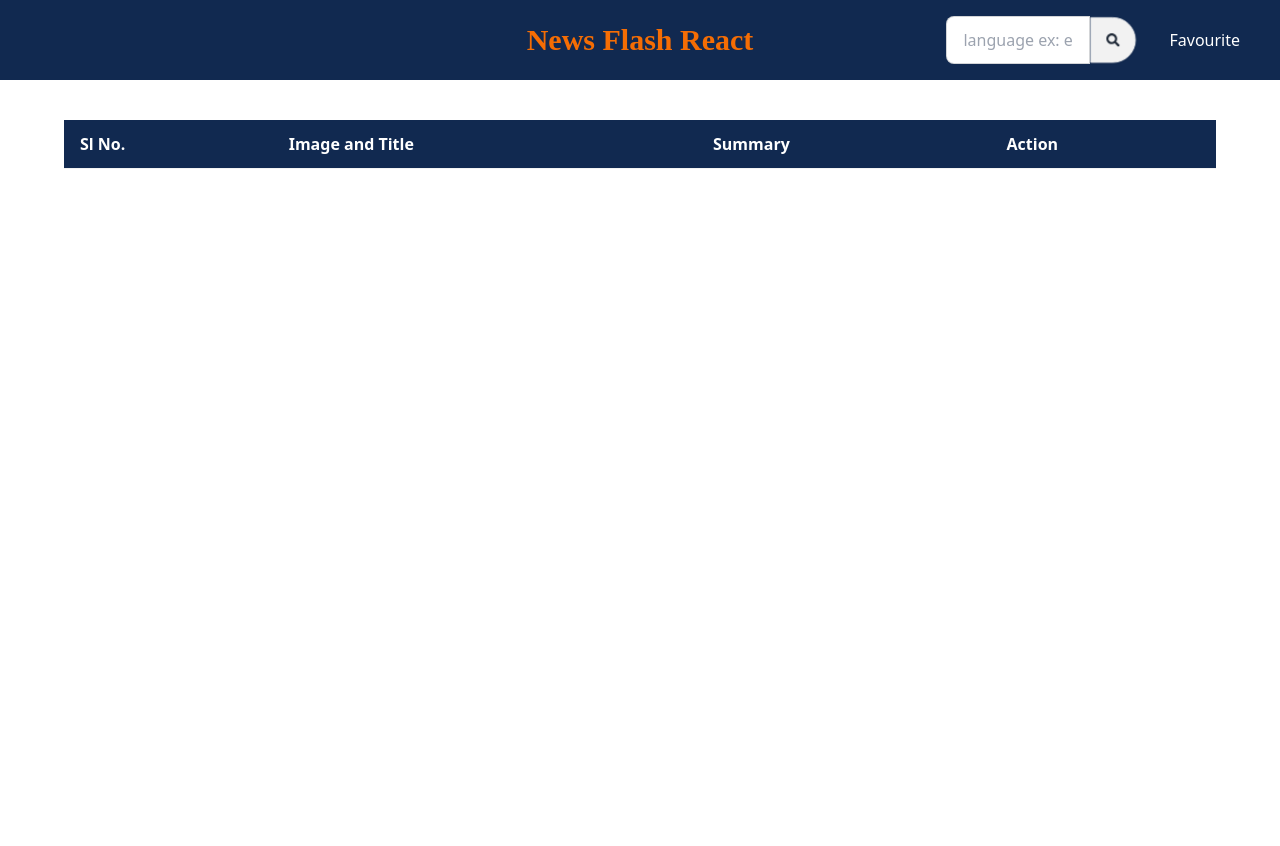
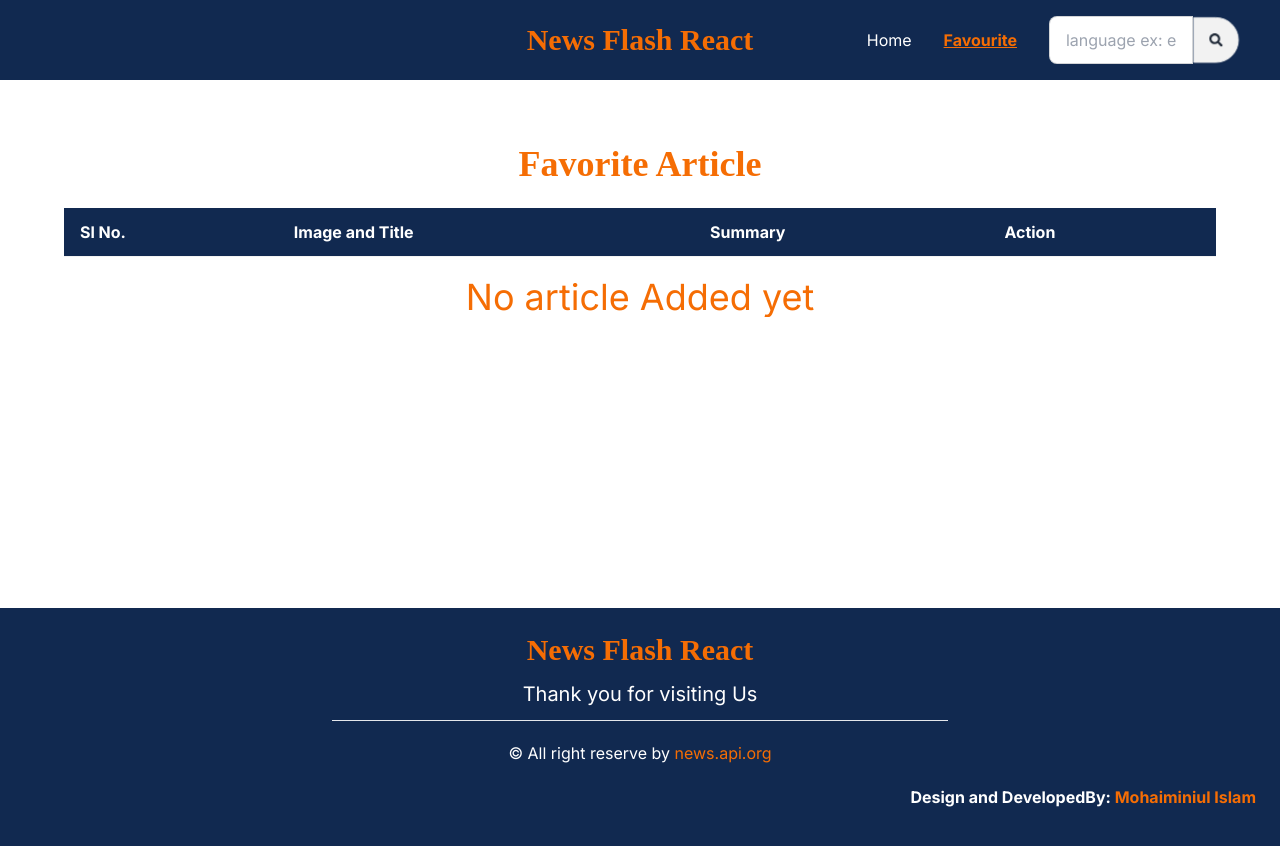
Before and after one commit to mohaiminul375/news-flash-react, a React (Vite) app: page /favorites in a window 1280 px wide. Before the commit the page ends 800 px from the top, so only its background shows below. Built offline with nearby package versions, Linux system fonts and the light colour scheme; a web font is replaced by a local one.

Commit message:
website is ready to use

```diff
--- a/src/Pages/Favorites.jsx
+++ b/src/Pages/Favorites.jsx
@@ -2,12 +2,17 @@ import { useSelector } from "react-redux";
 import Article from "../Components/Article";
 
 const Favorites = () => {
-    const favorites = useSelector(state => state.favorites);
-    console.log('favorite', favorites)
+  const favorites = useSelector((state) => state.favorites);
+  console.log("favorite", favorites);
   return (
-        <div className="overflow-x-auto max-w-6xl mx-auto mt-10">
+    <div className="overflow-x-auto max-w-6xl mx-auto mt-16">
+      <div>
+        <h2 className="text-center text-4xl mb-6 font-bold font-play_write text-[#F56D04]">
+          Favorite Article
+        </h2>
+      </div>
       <table className="table ">
-          {/* head */}
+
         <thead className="bg-[#112950] text-white">
           <tr className="text-base rounded-md">
             <th>Sl No.</th>
@@ -26,6 +31,8 @@ const Favorites = () => {
         </tbody>
         {/* foot */}
       </table>
+      {!favorites || <h2 className="mt-5 text-center text-4xl text-[#F56D04]">No article Added yet</h2>}
+        {/* head */}
     </div>
   );
 };
--- /dev/null
+++ b/src/Pages/Footer.jsx
@@ -0,0 +1,26 @@
+import { Link } from "react-router-dom";
+
+
+const Footer = () => {
+    return (
+        <div className="bg-[#112950] h-60 text-white p-6 mt-36">
+            <div className="text-center">
+              <div className="text-center md:w-1/2 mx-auto">
+                <h2 className="font-bold text-3xl text-[#F56D04] font-play_write mb-3">News Flash React</h2>
+                <p className="text-xl mb-3">Thank you for visiting Us</p>
+                <hr />
+                <p className="mt-5">© All right reserve by <Link
+                className="hover:underline text-[#F56D04]"
+                to='https://newsapi.org' target="_blank">news.api.org</Link></p>
+              </div>
+            </div>
+            <div className="mt-5 text-right">
+            <span className=" text-right mt-5 font-bold"> Design and DevelopedBy: <Link target="_blank" to='https://mohaiminul-dev.web.app' className="hover:underline text-[#F56D04]">Mohaiminiul Islam</Link>
+            </span>
+            </div>
+
+           </div>
+    );
+};
+
+export default Footer;
--- a/src/Pages/Navbar.jsx
+++ b/src/Pages/Navbar.jsx
@@ -6,10 +6,11 @@ import Search from "../Components/Search";
 const Navbar = () => {
   const navbars = (
     <>
+      <NavLink className={({isActive})=>isActive?'text-[#F56D04] font-bold underline text-base':' text-base'} to="/">Home</NavLink>
+      <NavLink className={({isActive})=>isActive?'text-[#F56D04] font-bold underline text-base':' text-base'} to="/favorites">Favourite</NavLink>
       <div>
-      <Search/>
+        <Search />
       </div>
-        <NavLink to='/favorites'>Favourite</NavLink>
     </>
   );
   return (
@@ -21,9 +22,7 @@ const Navbar = () => {
         </h2>
       </div>
       <div className="navbar-end">
-        <div className="hidden md:flex gap-8 items-center">
-            {navbars}
-        </div>
+        <div className="hidden md:flex gap-8 items-center">{navbars}</div>
         <div className="dropdown dropdown-end md:hidden">
           <div tabIndex={0} role="button" className="btn btn-ghost btn-circle">
             <GiHamburgerMenu className="text-2xl text-[#F56D04]" />
@@ -32,7 +31,7 @@ const Navbar = () => {
             tabIndex={0}
             className="menu menu-sm dropdown-content mt-3 z-[1] p-2 shadow bg-[#112950] rounded-box w-52"
           >
-           {navbars}
+            {navbars}
           </ul>
         </div>
       </div>
--- a/src/Root/Root.jsx
+++ b/src/Root/Root.jsx
@@ -1,11 +1,15 @@
 import { Outlet } from "react-router-dom";
 import Navbar from "../Pages/Navbar";
+import Footer from "../Pages/Footer";
 
 const Root = () => {
   return (
-    <div>
+    <div className="font-inter">
       <Navbar></Navbar>
-      <Outlet></Outlet>
+      <div className="min-h-[calc(100vh-30rem)]">
+        <Outlet></Outlet>
+      </div>
+      <Footer></Footer>
     </div>
   );
 };
```
Lines whose indentation alone changed are shown as unchanged.
